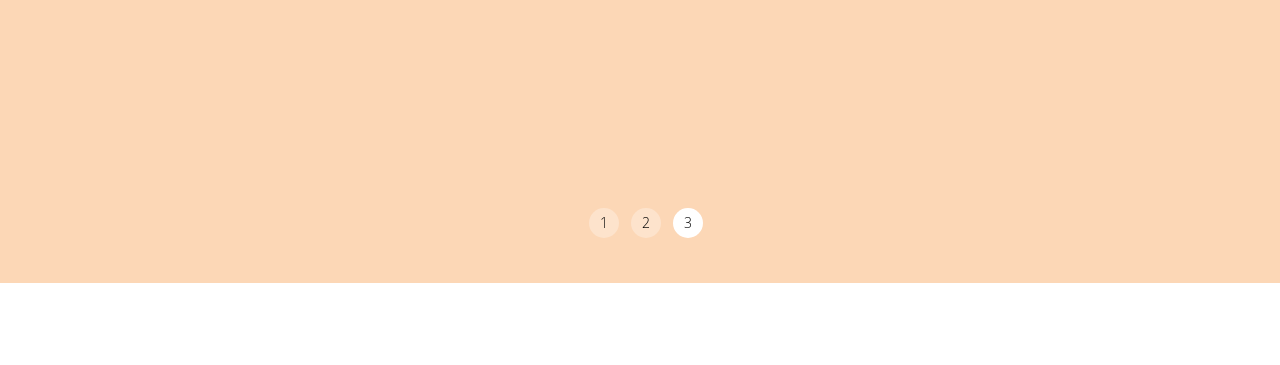
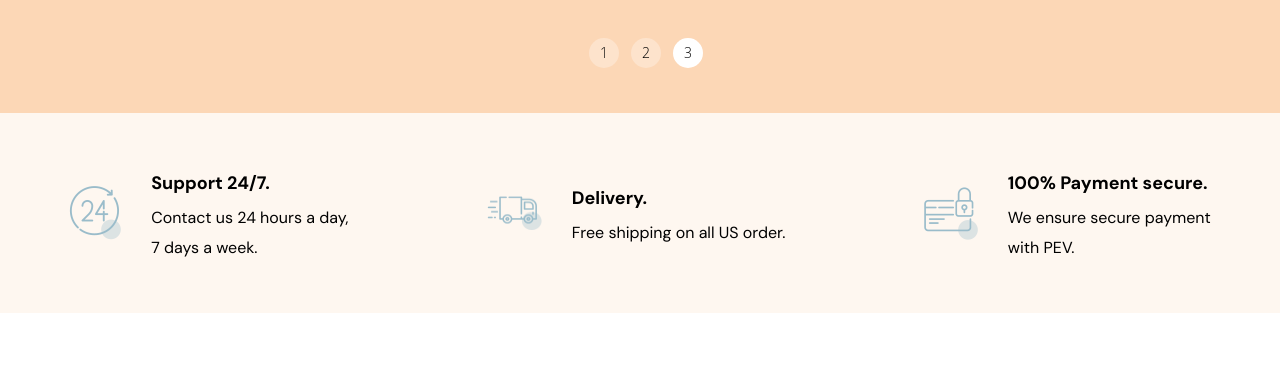
Before and after one commit to Nikita-Ma/i-im-glee, a website: page app/index.html in a window 1280 px wide. Shown: the part 910-1275 px from the top of the page. Drawn offline with Linux system fonts and the light colour scheme.

Commit message:
fix bags, added bottom-slider

```diff
--- a/app/index.html
+++ b/app/index.html
@@ -14,7 +14,7 @@
 </head>
 <body>
 <header class="header">
-    <div class="container">
+    <div class="container xl-container">
         <div class="header__inner">
             <div class="logo">
                 <img class="logo__image" src="images/logo.png" alt="logotype">
@@ -112,12 +112,43 @@
                     </div>
                     <img class="top-slider__img" src="images/top-sofa.png" alt="sofa"/>
                 </div>
+            </div>
 
+            <div class="bottom-slider">
+                <div class="bottom-slider__inner">
+                    <div class="bottom-slider__items">
+                        <div class="bottom-slider__item">
+                            <img src="./images/icons/bottom-slider-support-icon.png" alt=""
+                                 class="bottom-slider__icon support-icon">
+                            <div class="bottom-slider__text-container">
+                                <h6 class="bottom-slider__title">Support 24/7.</h6>
+                                <p class="bottom-slider__subtitile">Contact us 24 hours a day,<br>
+                                    7 days a week.</p>
+                            </div>
+                        </div>
+                        <div class="bottom-slider__item">
+                            <img src="./images/icons/bottom-slider-delivery-icon.png" alt=""
+                                 class="bottom-slider__icon delivery-icon">
+                            <div class="bottom-slider__text-container">
+                                <h6 class="bottom-slider__title">Delivery.</h6>
+                                <p class="bottom-slider__subtitile">Free shipping on all US order.</p>
+                            </div>
+                        </div>
+
+                        <div class="bottom-slider__item">
+                            <img src="./images/icons/bottom-slider-payment-icon.png" alt=""
+                                 class="bottom-slider__icon payment-icon">
+                            <div class="bottom-slider__text-container">
+                                <h6 class="bottom-slider__title">100% Payment secure.</h6>
+                                <p class="bottom-slider__subtitile">We ensure secure payment<br>
+                                    with PEV.</p>
+                            </div>
+                        </div>
+                    </div>
+                </div>
             </div>
         </div>
     </section>
-
-
 </main>
 
 <footer class="footer">
@@ -178,7 +209,7 @@
                     update protidin.</p>
                 <form class="footer-top__form" action="#">
                     <label>
-                        <input class="footer-top__form-input" type="email" placeholder="Your email address" required/>
+                        <input class="footer-top__form-input" type="email" placeholder="Email address" required/>
                     </label>
                     <button class="footer-top__form-btn" type="submit">Subscribe</button>
 
@@ -187,7 +218,7 @@
         </div>
 
         <div class="footer-bottom">
-            <p class="footer-bottom__copy">&copy;2020&nbsp;CopyRight Example.All rights reserved.</p>
+            <p class="footer-bottom__copy">&copy;2020&nbsp;CopyRight Example. All rights reserved.</p>
             <ul class="footer-bottom__nav-list">
                 <li class="footer-bottom__nav-item">
                     <a href="#" class="footer-bottom__nav-link">Home</a>
--- a/app/scss/_global.scss
+++ b/app/scss/_global.scss
@@ -23,3 +23,7 @@ a {
   margin: 0 auto;
   padding: 0 15px;
 }
+.xl-container {
+  max-width: 1770px;
+  padding: 0;
+}
--- a/app/scss/style.scss
+++ b/app/scss/style.scss
@@ -37,6 +37,7 @@
 
 .nav-menu {
   display: flex;
+  margin-left: 50px;
 
   &__item + .nav-menu__item {
     padding-left: 30px;
@@ -54,7 +55,6 @@
   align-items: center;
 
   &__link {
-    margin-right: 40px;
     height: 50px;
     width: 50px;
     border-radius: 50%;
@@ -63,6 +63,7 @@
 
   &__link--gray {
     background-color: #edf1f4;
+    margin-right: 25px;
   }
 
   &__link--delicateblue {
@@ -130,8 +131,6 @@
     height: 15px;
     border-radius: 50%;
     background: white;
-
-    //transform: translate(-50%, 50%);
   }
 
   &__group-icon {
@@ -146,10 +145,12 @@
 footer {
   background-color: #fff;
 
-  //a {
-  //  color: $flinkcolor;
-  //  font-size: 14px;
-  //}
+  .footer-top__link,
+  .footer-bottom__nav-link,
+  .footer-top__subtitle {
+    text-decoration: none;
+    color: #7b7b7b;
+  }
 }
 
 .footer-top {
@@ -168,6 +169,7 @@ footer {
     display: block;
     @extend %rubik-400;
     margin-top: 20px;
+    color: #7b7b7b;
   }
 
   &__address + .footer-top__address {
@@ -227,8 +229,8 @@ footer {
     border: none;
     outline: none;
 
-    ::placeholder {
-      color: $delicateblue;
+    &::placeholder {
+      color: #234969;
     }
   }
 
@@ -291,7 +293,13 @@ footer {
   &__item {
     display: flex !important;
     justify-content: space-between;
-    padding: 225px 300px 260px 300px;
+    padding: 225px 300px 560px 300px;
+    position: relative;
+    background-image: url("../images/bg-elipse.png");
+    background-position: top 100px right 180px;
+    background-repeat: no-repeat;
+    width: 609px;
+    height: 634px;
   }
 
   &__img {
@@ -343,7 +351,7 @@ footer {
     justify-content: center;
     padding-bottom: 45px;
 
-    li  {
+    li {
       display: flex;
       justify-content: center;
       align-items: center;
@@ -353,11 +361,61 @@ footer {
       background-color: #fde3cc;
       border-radius: 50%;
     }
-  .slick-active {
-    background-color: #fff;
-  }
+
+    .slick-active {
+      background-color: #fff;
+    }
   }
 }
 
+.bottom-slider {
+  &__inner {
+    background-color: #fef7f0;
+  }
+
+  &__items {
+    display: flex;
+    justify-content: space-around;
+    align-items: center;
+    padding-top: 50px;
+    padding-bottom: 50px;
+  }
+
+  &__item {
+    display: flex;
+    align-items: center;
+  }
+
+  &__title {
+    @extend %dmsans-700;
+    font-size: 18px;
+    line-height: 40px;
+  }
+
+  &__subtitile {
+    @extend %dmsans-400;
+    font-size: 16px;
+    line-height: 30px;
+  }
+
+  &__icon {
+    margin-right: 30px;
+  }
+
+  .support-icon {
+    width: 52px;
+    height: 54px;
+  }
+
+  .delivery-icon {
+    width: 55px;
+    height: 34px;
+  }
+
+  .payment-icon {
+    width: 54px;
+    height: 53px;
+  }
+}
 
 @import "media";
```
Also changed, not shown: app/css/style.min.css, app/images/icons/bottom-slider-delivery-icon.png (added), app/images/icons/bottom-slider-payment-icon.png (added), app/images/icons/bottom-slider-support-icon.png (added).
